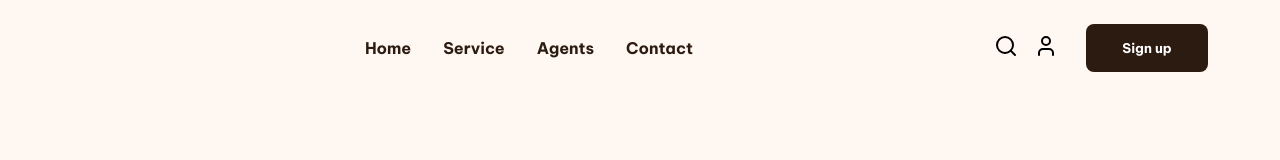
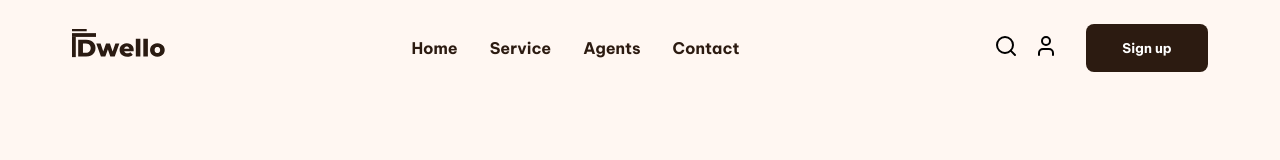
Before and after one commit to AgravatKirtan7/Find-your-dream-home, a plain HTML site: page index.html in a window 1280 px wide. Shown: the top 160 px of the page. Drawn offline with Linux system fonts and the light colour scheme.

Commit message:
images fix

```diff
--- a/index.html
+++ b/index.html
@@ -22,7 +22,7 @@
     <nav class="navbar">
       <div class="nav-left">
         <div class="logo">
-          <img src="/Find_your_home/Images/Logo.svg" alt="" />
+          <img src="/Images/Logo.svg" alt="Logo" />
         </div>
       </div>
 
@@ -513,7 +513,7 @@
         <div class="footer-col logo-col">
           <div class="logo">
             <img
-              src="/Find_your_home/Images/Logo.svg"
+              src="/Images/Logo.svg"
               style="margin-bottom: 20px"
               alt="Logo"
             />
```
